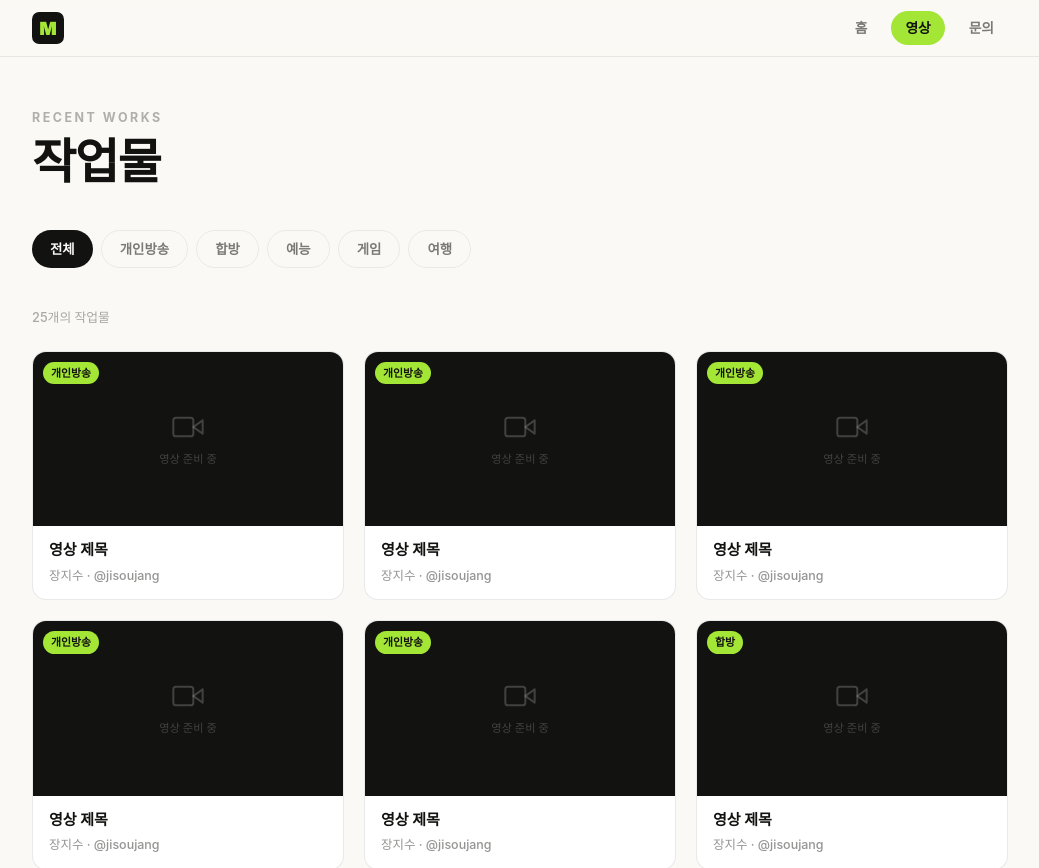
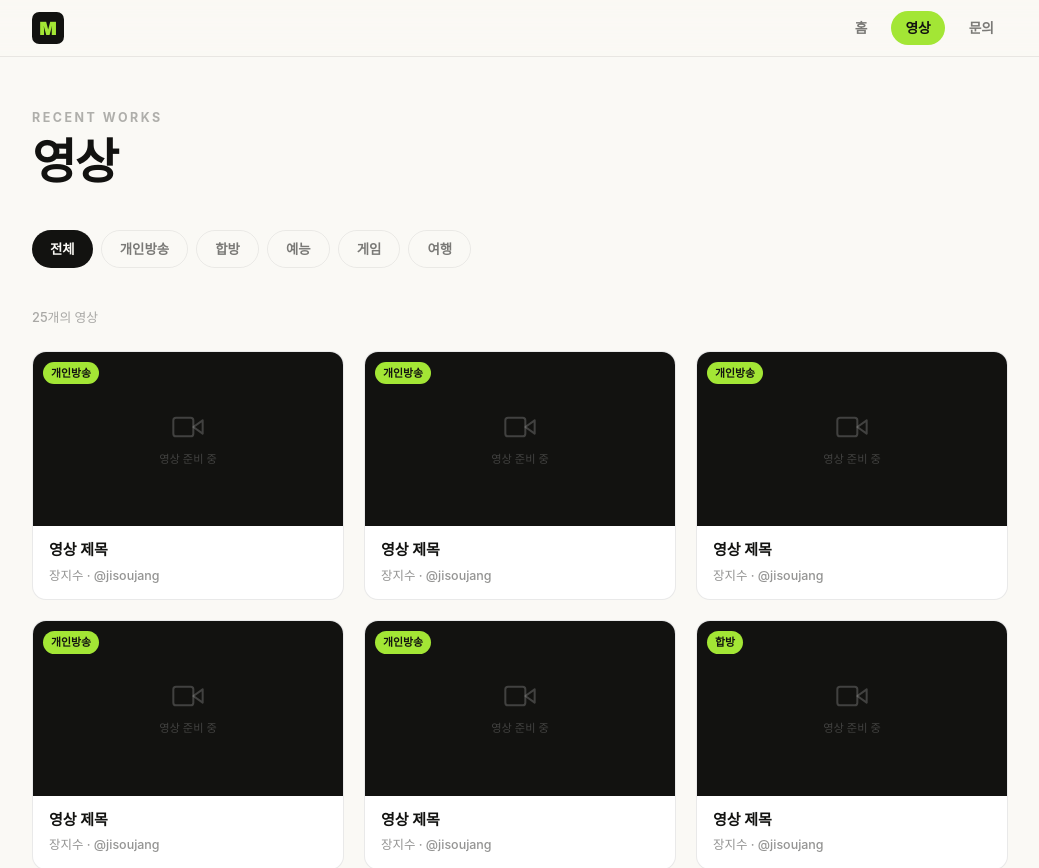
Before and after one commit to brightpants97-tech/mjeans-portfolio, a Next.js app: page /works in a window 1280 px wide. Shown: the top 868 px of the page, without its empty margins (120-1159 px from the left). Built offline with nearby package versions, Linux system fonts and the light colour scheme; a small style sheet from the web is missing; a web font is replaced by a local one.

Commit message:
copy: 영상 페이지 제목/카운트/메타 '작업물' → '영상'으로 통일

```diff
--- a/app/works/WorksClient.tsx
+++ b/app/works/WorksClient.tsx
@@ -215,7 +215,7 @@ export default function WorksClient() {
             RECENT WORKS
           </p>
           <h1 style={{ fontSize: 'clamp(2rem,5vw,3rem)', fontWeight: 900, letterSpacing: '-0.03em', margin: 0, lineHeight: 1 }}>
-            작업물
+            영상
           </h1>
         </div>
 
@@ -247,7 +247,7 @@ export default function WorksClient() {
 
         {/* 영상 수 */}
         <p style={{ fontSize: '0.8rem', color: 'rgba(18,18,16,0.35)', fontWeight: 500, marginBottom: '24px' }}>
-          {filtered.length}개의 작업물
+          {filtered.length}개의 영상
         </p>
 
         {/* 카드 그리드 */}
--- a/app/works/page.tsx
+++ b/app/works/page.tsx
@@ -2,8 +2,8 @@ import type { Metadata } from 'next';
 import WorksClient from './WorksClient';
 
 export const metadata: Metadata = {
-  title: '작업물 | Myeongjin',
-  description: '명진이 편집한 작업물입니다.',
+  title: '영상 | Myeongjin',
+  description: '명진이 편집한 영상입니다.',
 };
 
 export default function WorksPage() {
```
